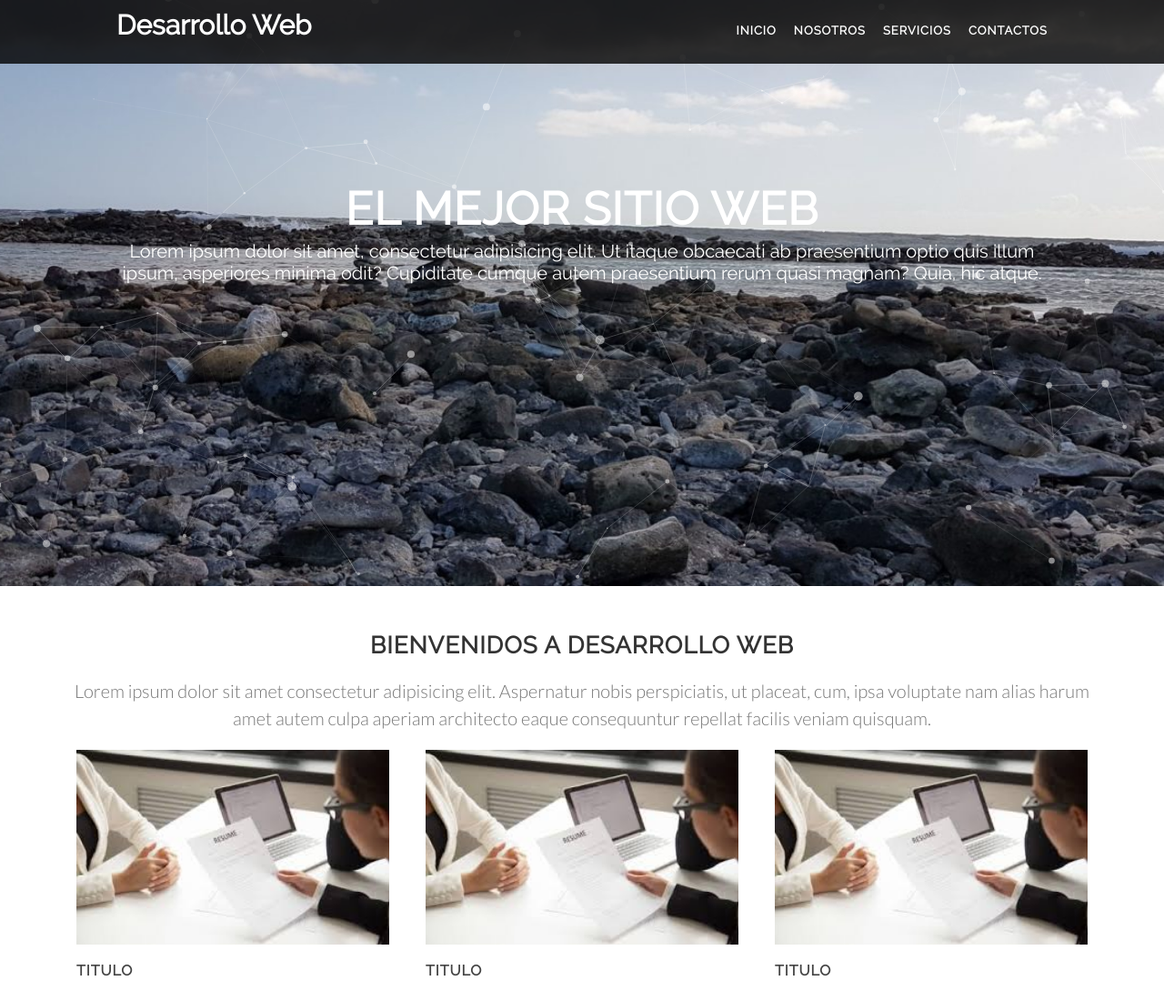
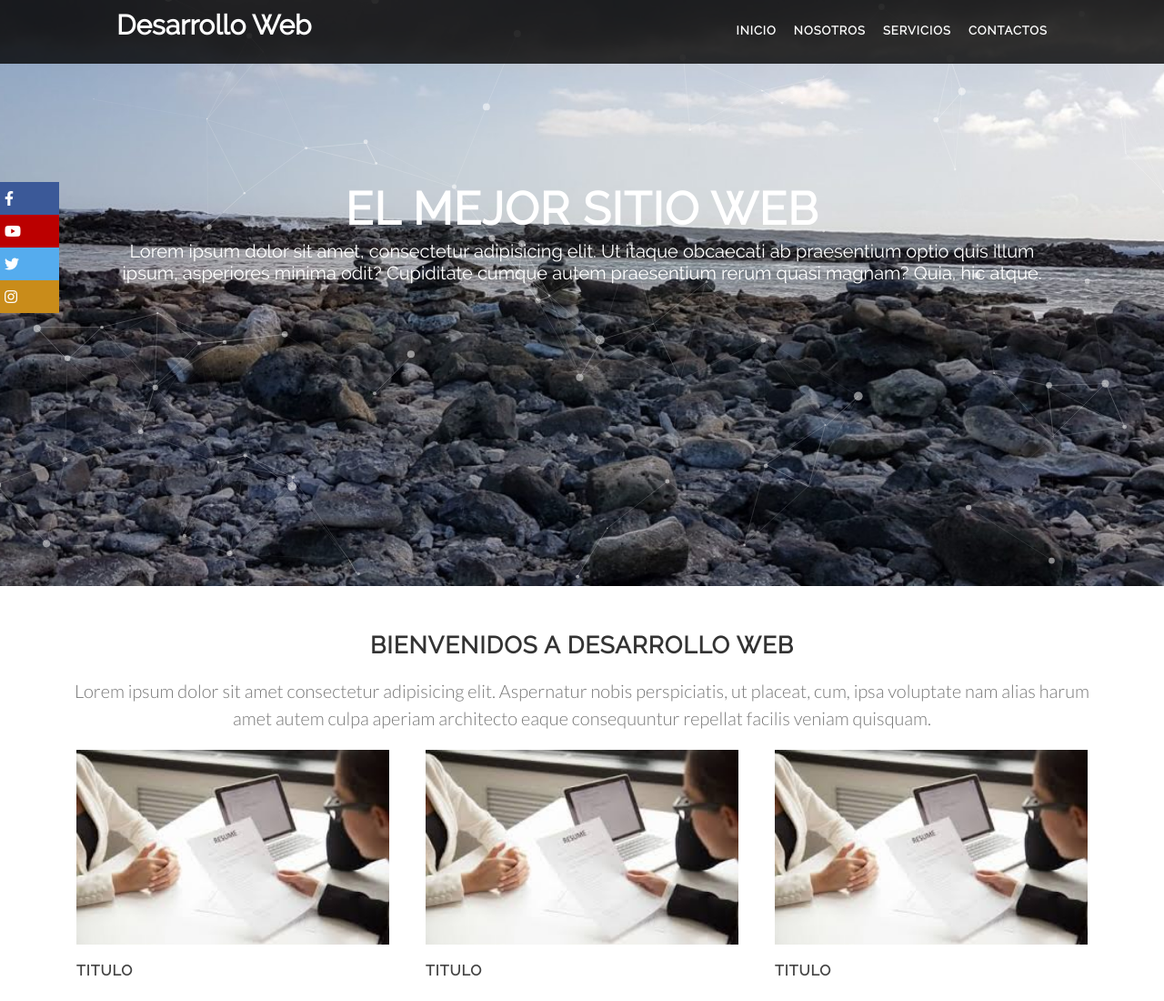
Before and after one commit to jorgeibarra87/CursoHtml5css, a plain HTML site: page particulas/index.html in a window 1280 px wide. Shown: the top 1100 px of the page at 91% size. Drawn offline with nearby package versions, Linux system fonts and the light colour scheme.

Commit message:
se agregaron iconos de redes sociles

```diff
--- /dev/null
+++ b/particulas/css/redes.css
@@ -0,0 +1,54 @@
+.red{
+    position: fixed;
+    top: 200px;
+    z-index: 100;
+    left:0;
+}
+#facebook a{
+    background: #3b5998;
+    padding: 10px 5px;
+    color: #fff;
+    text-decoration: none;
+    width: 55px;
+    transition: all .4s ease;
+}
+#facebook a:hover{
+    background: #000;
+    padding: 10px 10px;
+}
+#youtube a{
+    background: #bb0000;
+    padding: 10px 5px;
+    color: #fff;
+    text-decoration: none;
+    width: 55px;
+    transition: all .4s ease;
+}
+#youtube a:hover{
+    background: #000;
+    padding: 10px 10px;
+}
+#twitter a{
+    background: #55acee;
+    padding: 10px 5px;
+    color: #fff;
+    text-decoration: none;
+    width: 55px;
+    transition: all .4s ease;
+}
+#twitter a:hover{
+    background: #000;
+    padding: 10px 10px;
+}
+#instagram a{
+    background: #c98c1a;
+    padding: 10px 5px;
+    color: #fff;
+    text-decoration: none;
+    width: 55px;
+    transition: all .4s ease;
+}
+#instagram a:hover{
+    background: #000;
+    padding: 10px 10px;
+}
--- a/particulas/index.html
+++ b/particulas/index.html
@@ -8,10 +8,18 @@
 	<link rel="stylesheet" href="css/animate.css">
 	<link rel="stylesheet" href="css/secciones.css">
 	<link rel="stylesheet" href="fontawesome/css/all.css">
+	<link rel="stylesheet" href="css/redes.css">
 
 </head>
 
 <body>
+	<div class="red">
+		<div id="facebook"><a href="#" class="fab fa-facebook-f"></a></div>
+		<div id="youtube"><a href="#" class="fab fa-youtube"></a></div>
+		<div id="twitter"><a href="#" class="fab fa-twitter"></a></div>
+		<div id="instagram"><a href="#" class="fab fa-instagram"></a></div>
+	</div>
+
 	<header>
 		<div class="ancho">
 			<div class="logo">
```
